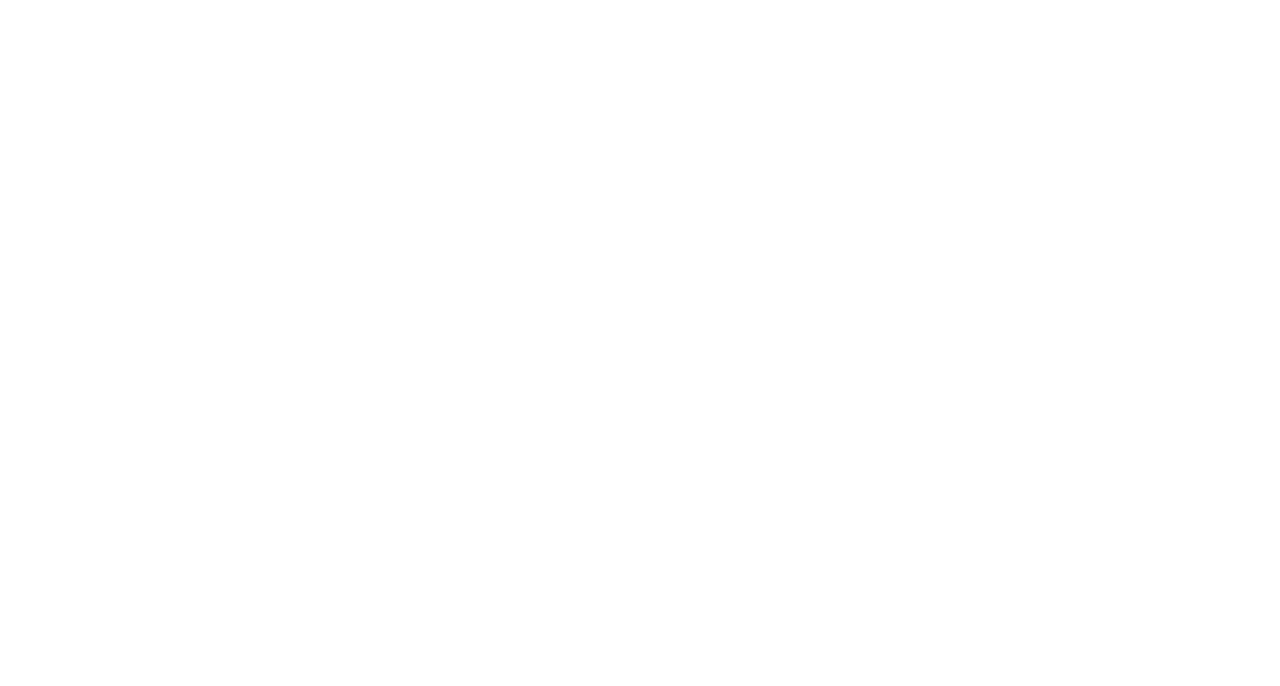
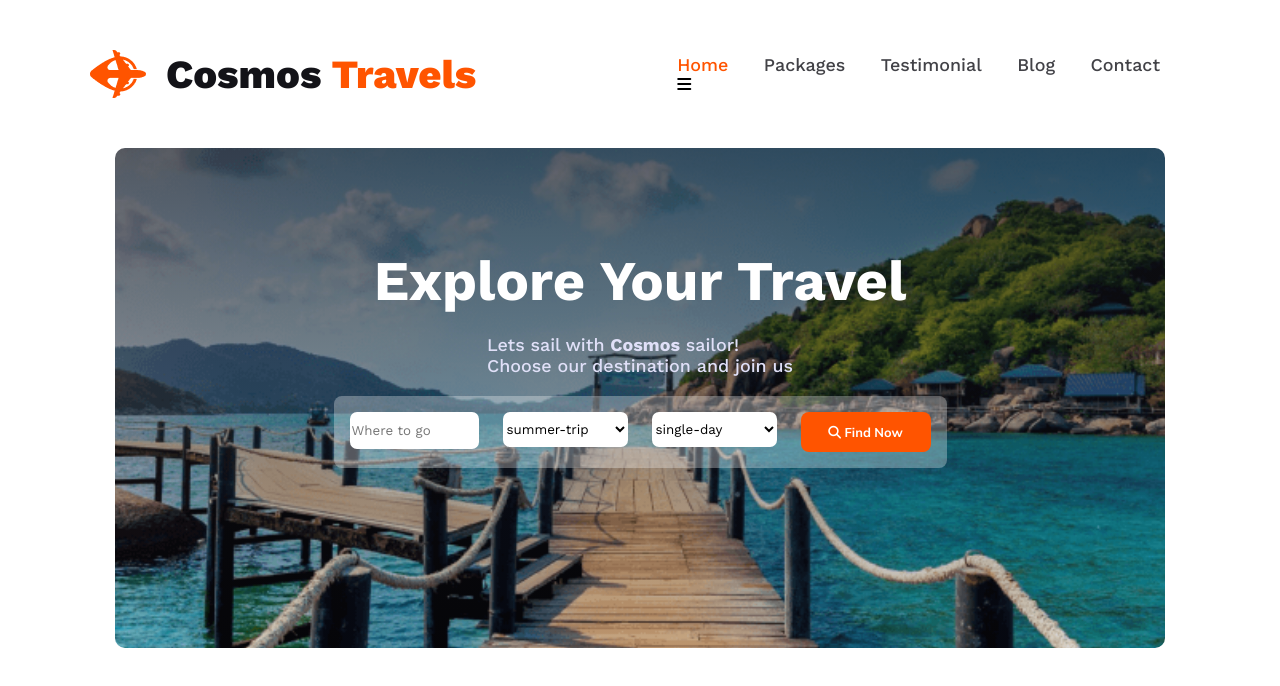
Before and after one commit to TasinEvan/travel-agency, a plain HTML site: page index.html in a window 1280 px wide. Drawn offline with nearby package versions, Linux system fonts and the light colour scheme.

Commit message:
added nav and banner

```diff
--- a/index.html
+++ b/index.html
@@ -1,11 +1,88 @@
 <!DOCTYPE html>
 <html lang="en">
+
 <head>
     <meta charset="UTF-8">
     <meta name="viewport" content="width=device-width, initial-scale=1.0">
     <title>Cosmos</title>
+    <link rel="preconnect" href="https://fonts.googleapis.com">
+    <link rel="preconnect" href="https://fonts.gstatic.com" crossorigin>
+    <link
+        href="https://fonts.googleapis.com/css2?family=Mulish:ital,wght@0,300;0,400;0,500;0,600;0,700;0,800;0,900;0,1000;1,600&family=Work+Sans:wght@200;300;400;500;600;700;800;900&display=swap"
+        rel="stylesheet">
+        <link rel="stylesheet" href="https://cdnjs.cloudflare.com/ajax/libs/font-awesome/6.5.1/css/all.min.css" integrity="sha512-DTOQO9RWCH3ppGqcWaEA1BIZOC6xxalwEsw9c2QQeAIftl+Vegovlnee1c9QX4TctnWMn13TZye+giMm8e2LwA==" crossorigin="anonymous" referrerpolicy="no-referrer" />
+
+    <link rel="stylesheet" href="styles/travel.css">
 </head>
+
 <body>
+    <header>
+        <nav>
+            <div class="title-container">
+                <img src="./Images/Group4007(2).png" alt="">
+                <h1 class="title">Cosmos <span>Travels</span> </h1>
+            </div>
+            <div class="nav-bar">
+                <a class="description" href=""><span>Home</span></a>
+                <a class="description" href="">Packages</a>
+                <a class="description" href="">Testimonial</a>
+                <a class="description" href="">Blog</a>
+                <a class="description" href="">Contact</a>
+                <div>
+                    <i class="fa-solid fa-bars"></i>
+                </div>
+
+            </div>
+
+
+        </nav>
+
+
+    </header>
+    <main>
+        <section class="banner-item">
+
+            <h1 class="banner-title">Explore Your Travel</h1>
+            <p class="description">Lets sail with <b>Cosmos</b> sailor! <br> Choose our destination and join us </p>
+
+            <div class="banner-form">
+
+                <input type="text" name="place" id="place" placeholder="Where to go">
+
+
+                <select name="" id="">
+                    <option value="">summer-trip</option>
+                    <option value="">winter-vacation</option>
+                    <option value="">weekend</option>
+                </select>
+
+                <select name="" id="">
+                    <option value="">single-day</option>
+                    <option value="">3-days</option>
+                    <option value="">1-week</option>
+                    <option value="">15-days</option>
+                </select>
+
+                <button class="btn-primary">
+                    <i class="fa-solid fa-magnifying-glass"></i>
+
+
+                    Find Now</button>
+
+            </div>
+
+
+
+        </section>
+
+
+
+
+    </main>
+    <footer>
+
+    </footer>
 
 </body>
+
 </html>
--- a/styles/travel.css
+++ b/styles/travel.css
@@ -0,0 +1,185 @@
+/* shared style */
+* {
+    font-family: 'Mulish', sans-serif;
+    font-family: 'Work Sans', sans-serif;
+}
+
+* {
+    margin: 0px;
+
+}
+
+.title {
+    font-size: 2.5rem;
+    font-weight: 800;
+    color: #131318;
+}
+
+.description {
+    font-size: 1.12rem;
+    color: #424247;
+    font-weight: 500;
+
+
+}
+.btn-primary{
+    width: 130px;
+    height: 40px;
+    border-radius: 8px;
+background: #FF5400;
+
+color: #FFF;
+text-align: center;
+font-family: Mulish;
+font-size: 0.80rem;
+font-style: normal;
+font-weight: 700;
+border: none;
+cursor: pointer;
+
+}
+.btn-primary:hover{
+    background-color:  darkturquoise;
+}
+
+/* header section style */
+header {
+    max-width: 1100px;
+    margin: 50px auto;
+
+}
+
+header nav {
+    display: flex;
+    justify-content: space-between;
+    align-items: center;
+
+}
+
+header nav .title-container{
+    display: flex;
+    /* width: 45%; */
+
+    align-items: center;
+    gap: 20px;
+
+}
+
+nav .nav-bar a {
+    text-decoration: none;
+    margin-right: 30px;
+}
+header span{
+    color: #FF5400;
+}
+
+
+/* main section  */
+main {
+    max-width: 1050px;
+    margin: 50px auto;
+}
+
+
+.banner-item p {
+    margin: 20px 0px;
+    color: #e0e0f8;
+}
+
+.banner-item h1 {
+    font-size: 3.5rem;
+    font-weight: 700;
+    color: #FFF;
+    margin-top: 100px;
+
+
+}
+
+.banner-item {
+    height: 500px;
+    width: 100%;
+    background: linear-gradient(180deg, rgba(19, 19, 24, 0.80) 0%, rgba(19, 19, 24, 0.00) 100%), url('../Images/Group13.png');
+    background-size: cover;
+    background-repeat: no-repeat;
+    background-attachment: fixed;
+    background-position: center;
+
+    display: flex;
+    flex-direction: column;
+    align-items: center;
+    border-radius: 10px;
+
+}
+.banner-form{
+    display: inline-flex;
+padding: 16px;
+align-items: flex-start;
+gap: 24px;
+
+border-radius: 8px;
+background: rgba(255, 255, 255, 0.30);
+}
+
+.banner-form input,select{
+    width: 125px;
+height: 35px;
+border-radius: 7px;
+background-color: #FFF;
+border: none;
+cursor: pointer;
+}
+.banner-form select:hover{
+    background-color: darkturquoise;
+}
+
+
+
+/* responsive for small device  */
+
+@media screen and (max-width:600px)
+{
+
+    .nav-bar a{
+        display: none;
+    }
+
+    .banner-form{
+        flex-direction: column;
+        position: relative;
+        top: -80px;
+    }
+    .banner-item{
+        width: 90%;
+
+        margin-left: 17px;
+
+        align-items: center
+
+    }
+    nav {
+        margin:10px 10px;
+    }
+
+    .banner-item h1 {
+        font-size:medium;
+        position: relative;
+        top: -70px;
+
+    }
+    .banner-item p{
+        font-size: medium;
+        position: relative;
+        top: -70px;
+    }
+    .title {
+        font-size: 1.5rem ;
+        font-weight:700;
+        color: #131318;
+    }
+    .banner-form input,select{
+        width: 200px;
+        height: 45px;}
+
+
+
+}
```
Also changed, not shown: Images/Group13.png (renamed from Images/Group 13 (1) (1).png), Images/Group39.png (renamed from Images/Group 39.png), Images/Group40.png (renamed from Images/Group 40.png), Images/Group4007(2).png (renamed from Images/Group 40071 (2).png), Images/Group40089.png (renamed from Images/Group 40089.png), Images/Rectangle 6.png (deleted), Images/Rectangle10.png (renamed from Images/Rectangle 10.png), Images/Rectangle11.png (renamed from Images/Rectangle 11.png), Images/Rectangle4.png (renamed from Images/Rectangle 4.png), Images/Rectangle5.png (renamed from Images/Rectangle 5.png), Images/Rectangle6.png (added), Images/Rectangle7.png (renamed from Images/Rectangle 7.png), Images/Rectangle8 (1).png (renamed from Images/Rectangle 8 (1).png), Images/Rectangle8.png (renamed from Images/Rectangle 8.png), 1 more files.
